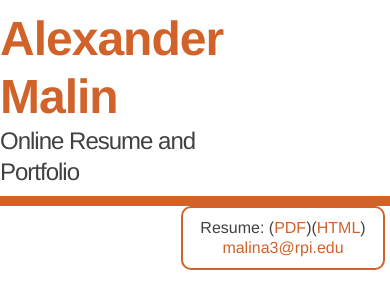
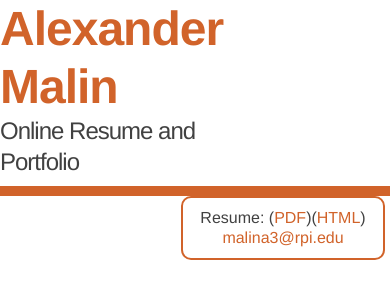
Before and after one commit to malina3/malina3.github.io, a plain HTML site: page header.html in a window 390 px wide. Drawn offline with Linux system fonts and the light colour scheme; a web font is replaced by a local one.

Commit message:
Removal of header padding.

```diff
--- a/stylesheets/stylesheet.css
+++ b/stylesheets/stylesheet.css
@@ -64,8 +64,7 @@ a:hover {
 }
 
 header {
-  padding-top: 35px;
-  padding-bottom: 25px;
+  padding: 0;
 }
 
 header h1 {
@@ -490,8 +489,8 @@ footer a:hover {
 /* All Mobile Sizes (devices and browser) */
 @media only screen and (max-width: 767px) {
   header {
-    padding-top: 10px;
-    padding-bottom: 10px;
+    padding-top: 0px;
+    padding-bottom: 0px;
   }
   #downloads {
     margin-bottom: 25px;
```
